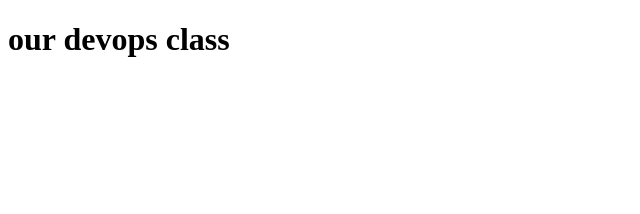
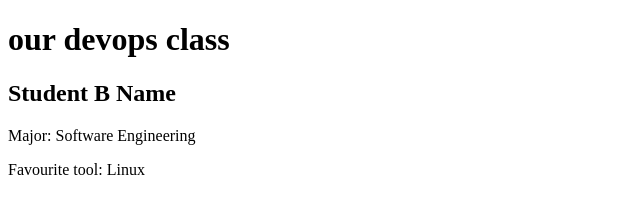
Before and after one commit to malu-balu/student-profiles, a plain HTML site: page student-profiles/index.html in a window 1280 px wide. Shown: the whole page, without its empty margins (0-640 px from the left). Drawn offline with Linux system fonts and the light colour scheme.

Commit message:
add Student B profile

```diff
--- a/student-profiles/index.html
+++ b/student-profiles/index.html
@@ -4,5 +4,10 @@
  <head><title>Student Profiles</title></head>
  <body>
    <h1>our devops class</h1>
+<section id="studentB">
+  <h2>Student B Name</h2>
+  <p>Major: Software Engineering</p>
+  <p>Favourite tool: Linux</p>
+</section>
  </body>
 </html>
```
